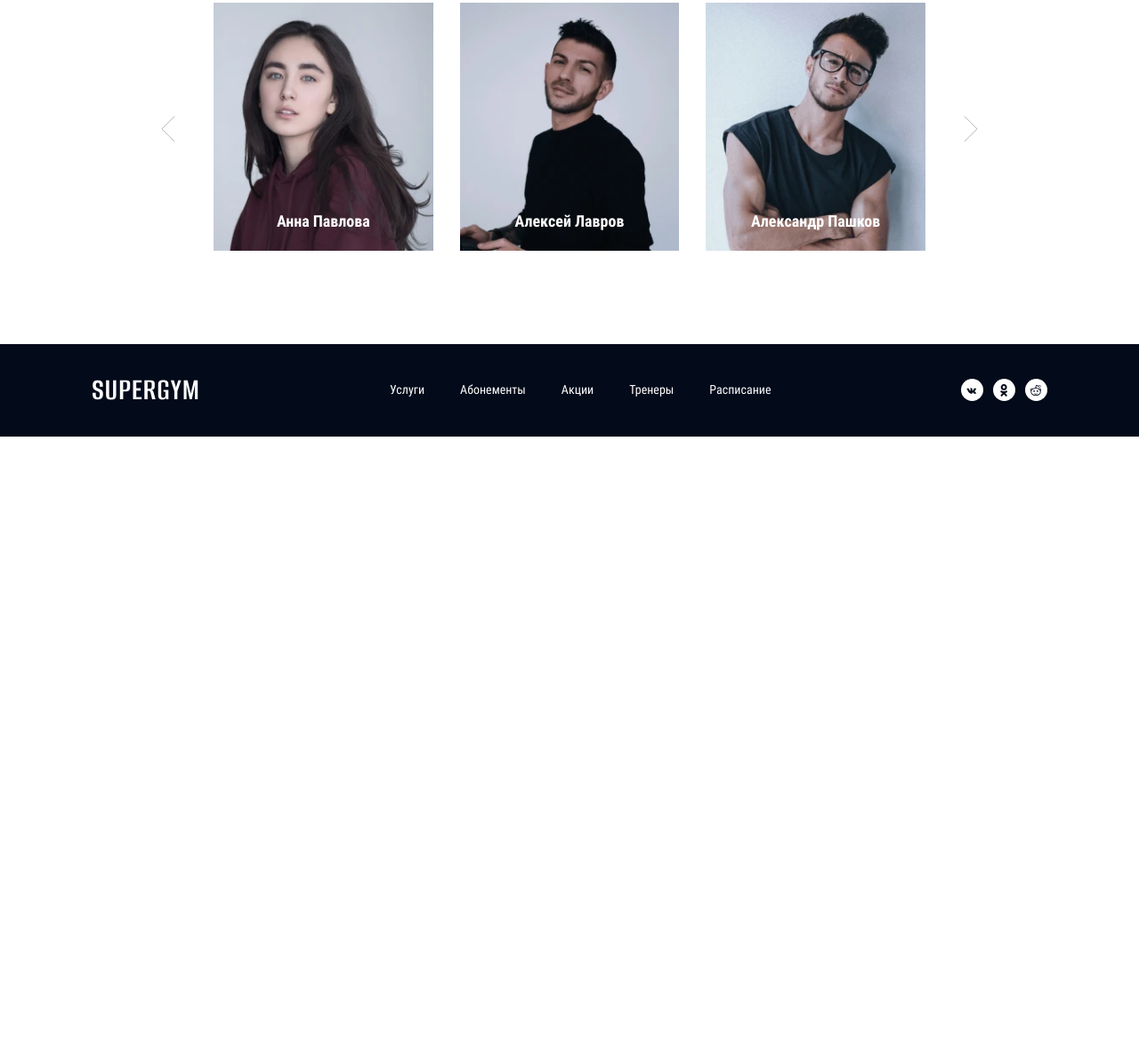
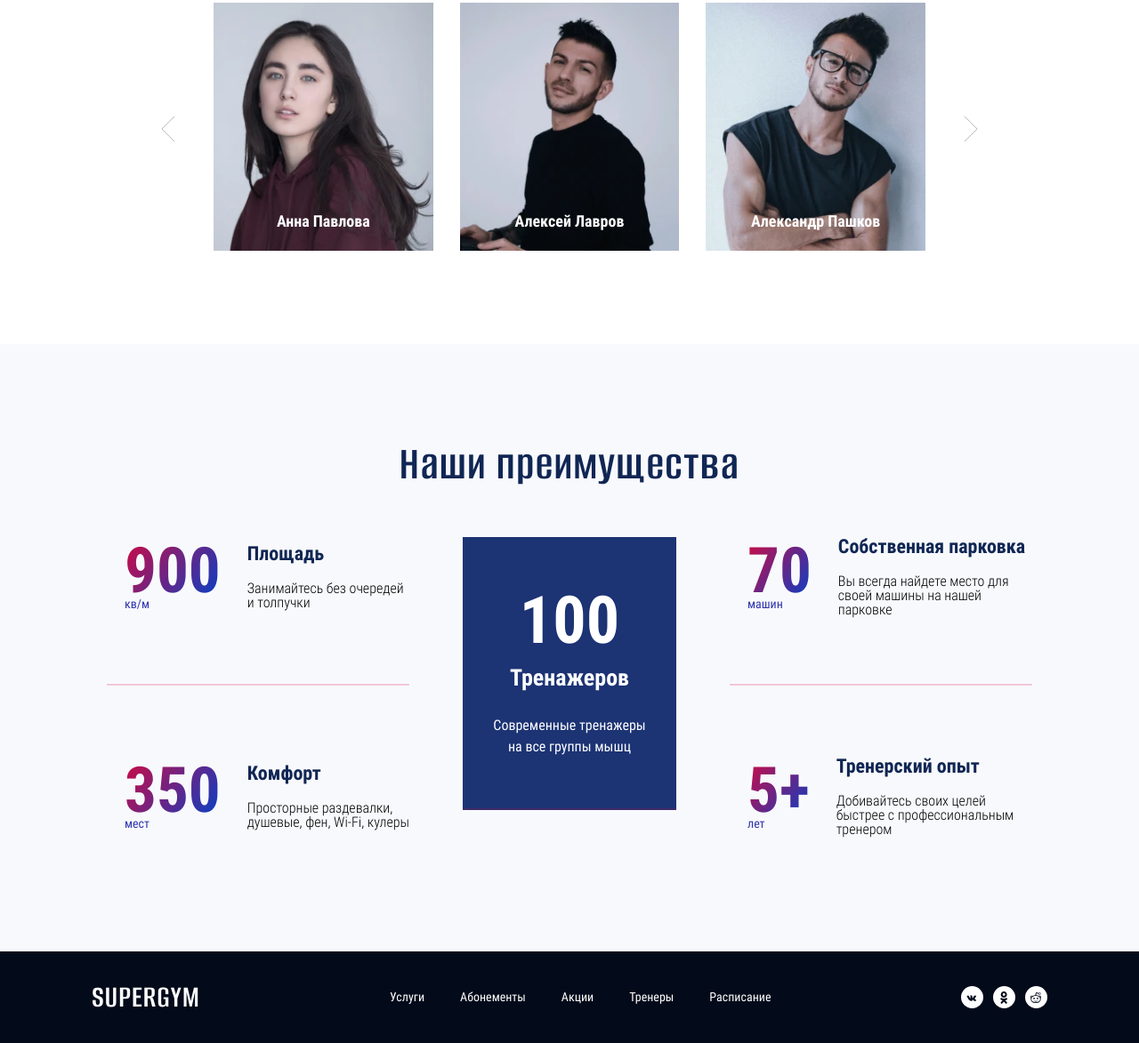
Before and after one commit to OscarRaizer/Fitness, a website: page source/index.html in a window 1280 px wide. Shown: the part 3328-4501 px from the top of the page at 89% size. Before the commit the page ends 3819 px from the top, so only its background shows below. Drawn offline with nearby package versions, Linux system fonts and the light colour scheme; files that its build step writes are made by us from their sources; files whose address does not match are found by name.

Commit message:
Добавляет блок Преимущества

```diff
--- a/source/index.html
+++ b/source/index.html
@@ -661,11 +661,60 @@
           </div>
         </div>
       </section>
-      <!-- <section class="advantages">
+      <section class="advantages">
         <section class="container">
-
+          <h2>Наши преимущества</h2>
+          <ul class="advantages__list">
+            <li class="advantages__item advantages__item-main">
+              <dl class="advantages__item-data-wrapper">
+                <dt>Тренажеров</dt>
+                <dd>100</dd>
+              </dl>
+              <p>Современные тренажеры на все группы мышц</p>
+            </li>
+            <li class="advantages__item">
+              <dl class="advantages__item-data-wrapper">
+                <dt>кв/м</dt>
+                <dd>900</dd>
+              </dl>
+              <div class="advantages__item-description-wrapper">
+                <h3>Площадь </h3>
+                <p>Занимайтесь без очередей и толпучки</p>
+              </div>
+            </li>
+            <li class="advantages__item">
+              <dl class="advantages__item-data-wrapper">
+                <dt>машин</dt>
+                <dd>70</dd>
+              </dl>
+              <div class="advantages__item-description-wrapper">
+                <h3>Собственная парковка</h3>
+                <p>Вы всегда найдете место для своей машины на нашей парковке</p>
+              </div>
+            </li>
+            <li class="advantages__item">
+              <dl class="advantages__item-data-wrapper">
+                <dt>мест</dt>
+                <dd>350</dd>
+              </dl>
+              <div class="advantages__item-description-wrapper">
+                <h3>Комфорт</h3>
+                <p>Просторные раздевалки, душевые, фен, Wi-Fi, кулеры</p>
+              </div>
+            </li>
+            <li class="advantages__item">
+              <dl class="advantages__item-data-wrapper">
+                <dt>лет</dt>
+                <dd>5+</dd>
+              </dl>
+              <div class="advantages__item-description-wrapper">
+                <h3>Тренерский опыт</h3>
+                <p>Добивайтесь своих целей быстрее с профессиональным тренером</p>
+              </div>
+            </li>
+          </ul>
         </section>
-      </section> -->
+      </section>
     </main>
   </div>
   <footer class="footer">
--- /dev/null
+++ b/source/sass/blocks/advantages.scss
@@ -0,0 +1,209 @@
+.advantages .container {
+  display: flex;
+  flex-direction: column;
+  align-items: center;
+  background-color: $color-additional-background;
+  padding-top: 108px;
+  padding-bottom: 129px;
+
+  @include vp-1199 {
+    padding-top: 91px;
+    padding-bottom: 100px;
+  }
+
+  @include vp-767 {
+    font-size: 70px;
+    padding-left: 0;
+    padding-right: 0;
+    padding-bottom: 70px;
+  }
+}
+
+.advantages h2 {
+  font-family: $ff-alumni-sans;
+  color: $color-sapphire;
+  font-size: 54px;
+  font-style: normal;
+  font-weight: 600;
+  line-height: 1;
+  letter-spacing: 1.62px;
+  margin-bottom: 55px;
+
+  @include vp-1199 {
+    margin-bottom: 50px;
+    font-size: 42px;
+  }
+
+  @include vp-767 {
+    margin-bottom: 52px;
+    font-size: 32px;
+  }
+}
+
+.advantages ul {
+  display: grid;
+  grid-template-columns: 340px 240px 340px;
+  gap: 80px 60px;
+  margin: 0;
+  padding: 0;
+
+  @include vp-1199 {
+    width: 100%;
+    grid-template-columns: repeat(2, auto);
+    gap: 50px 0;
+  }
+
+  @include vp-767 {
+    grid-template-columns: 1fr;
+  }
+}
+
+.advantages__item-data-wrapper {
+  display: flex;
+  flex-direction: column-reverse;
+  margin: 0;
+
+  dd {
+    font-family: $ff-roboto-condensed;
+    font-size: 71px;
+    font-style: normal;
+    font-weight: 700;
+    line-height: 1;
+    margin: 0;
+    background-image: $color-additional-gradient;
+    color: transparent;
+    background-clip: text;
+
+    @include vp-1199 {
+      font-size: 58px;
+    }
+  }
+
+  dt {
+    color: $persian-blue;
+    font-size: 14px;
+    margin-top: -10px;
+  }
+}
+
+.advantages__item {
+  display: flex;
+  font-family: $ff-roboto-condensed;
+  padding-left: 20px;
+  padding-bottom: 75px;
+  gap: 30px;
+  align-items: center;
+
+  @include vp-1199 {
+    padding-bottom: 0;
+  }
+
+  @include vp-767 {
+    flex-direction: column;
+    grid-template-columns: 1fr;
+    text-align: center;
+  }
+
+  &:nth-last-child(1n + 3) {
+    border-bottom: 2px solid $color-deep-teal;
+
+    @include vp-1199 {
+      border-bottom: none;
+    }
+
+    @include vp-767 {
+      border-bottom: none;
+    }
+  }
+
+  &:not(:nth-last-child(1n + 3)) {
+    padding-bottom: 0;
+  }
+}
+
+.advantages__item-description-wrapper {
+  display: flex;
+  gap: 20px;
+  margin: 0;
+  flex-direction: column;
+
+  p {
+    margin: 0;
+    font-size: 16px;
+    font-style: normal;
+    font-weight: 300;
+    line-height: 1;
+
+    @include vp-767 {
+      max-width: 227px;
+    }
+  }
+
+
+  h3 {
+    color: $color-sapphire;
+    font-size: 22px;
+    font-style: normal;
+    font-weight: 700;
+    line-height: 1;
+
+    @include vp-1199 {
+      font-size: 20px;
+    }
+  }
+}
+
+
+.advantages__item-main {
+  grid-column: 2 / 3;
+  grid-row: 1 / span 2;
+  display: flex;
+  flex-direction: column;
+  text-align: center;
+  justify-content: center;
+  background-color: $color-resolution-blue;
+  color: $color-default-white;
+  padding: 66px 34px;
+  max-height: 307px;
+
+
+  @include vp-1199 {
+    grid-column: 1 / -1;
+    grid-row: 2 / 3;
+    margin-left: 118px;
+    margin-right: 118px;
+  }
+
+  @include vp-767 {
+    grid-row: 3 / 4;
+    margin: 0;
+    max-height: 290px;
+    box-sizing: border-box;
+  }
+
+  .advantages__item-data-wrapper {
+    gap: 25px
+  }
+
+  p {
+    margin: 0;
+    font-size: 16px;
+  }
+
+  dd {
+    font-size: 74px;
+    margin: 0;
+    color: $color-default-background;
+    background-image: none;
+  }
+
+  dt {
+    color: $color-default-white;
+    font-size: 26px;
+    font-weight: 700;
+
+    @include vp-1199 {
+      font-size: 22px;
+    }
+  }
+}
--- a/source/sass/global/reboot.scss
+++ b/source/sass/global/reboot.scss
@@ -82,6 +82,7 @@ select {
 
 // ie11 X removal
 input {
+
   &::-ms-clear,
   &::-ms-reveal {
     display: none;
@@ -131,3 +132,11 @@ button,
 ul {
   list-style: none;
 }
+
+h1,
+h2,
+h3,
+h4,
+h5 {
+  margin: 0;
+}
--- a/source/sass/style.scss
+++ b/source/sass/style.scss
@@ -34,6 +34,7 @@
 @import "blocks/trainers";
 @import "blocks/trainer";
 @import "blocks/slider-btn";
+@import "blocks/advantages";
 
 // ---------------------------------
 
--- a/source/sass/variables.scss
+++ b/source/sass/variables.scss
@@ -19,12 +19,14 @@ $color-default-background: #ffffff;
 $color-additional-background: #f8f9fc;
 $color-additional-egyptian-blue: #103aae;
 $color-neon-blue: #2c39f2;
+$persian-blue: #2E35AC;
 $color-torch-red: #ed0233;
 $color-whisper: #e8e8e8;
 $color-black-russian: #030a1a;
 $color-sapphire: #102654;
+$color-resolution-blue: #1C3374;
 $color-dark-cerulean: rgba(20, 54, 122, 0.50);
-
+$color-deep-teal: rgba(209, 10, 66, 0.20);
 
 $color-icon-light: #ffffff;
 $color-icon-dark: #102654;
```
Also changed, not shown: build/css/style.css, build/css/style.min.css, build/index.html, 1 other file.
